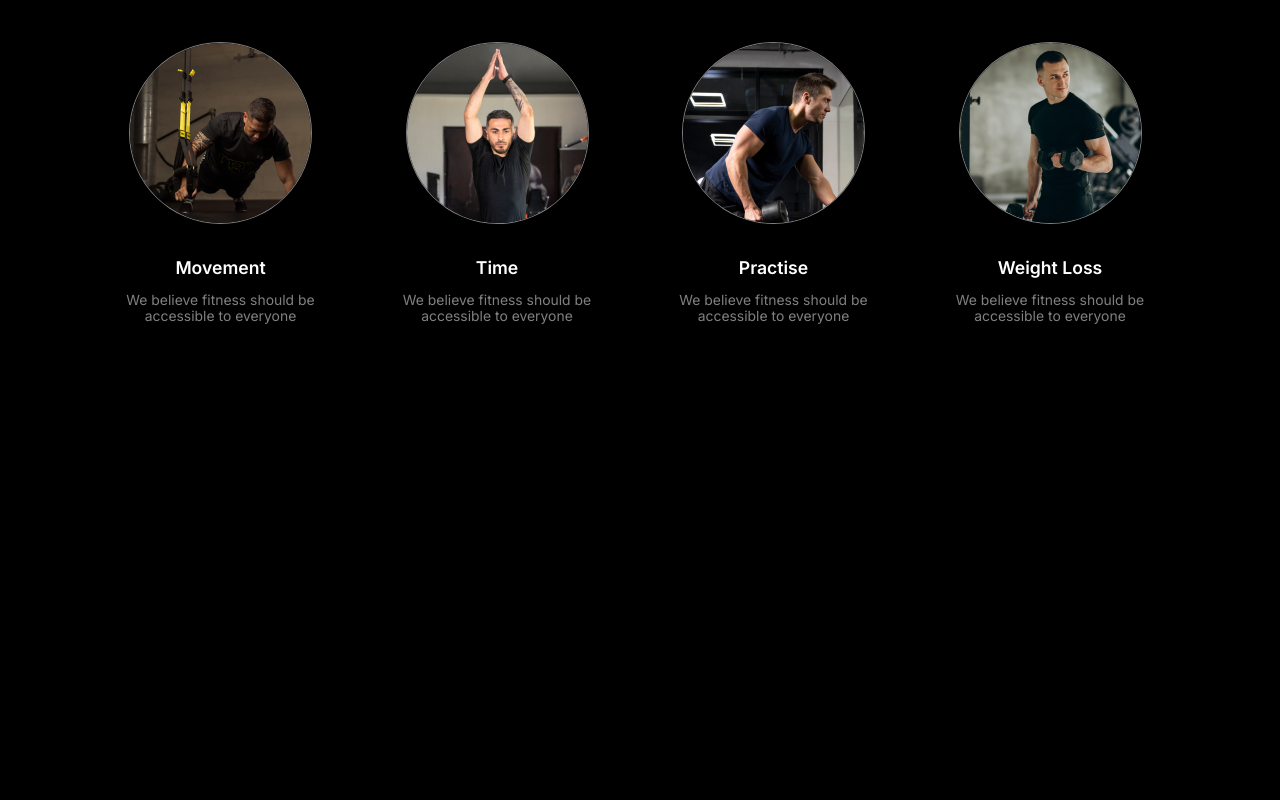
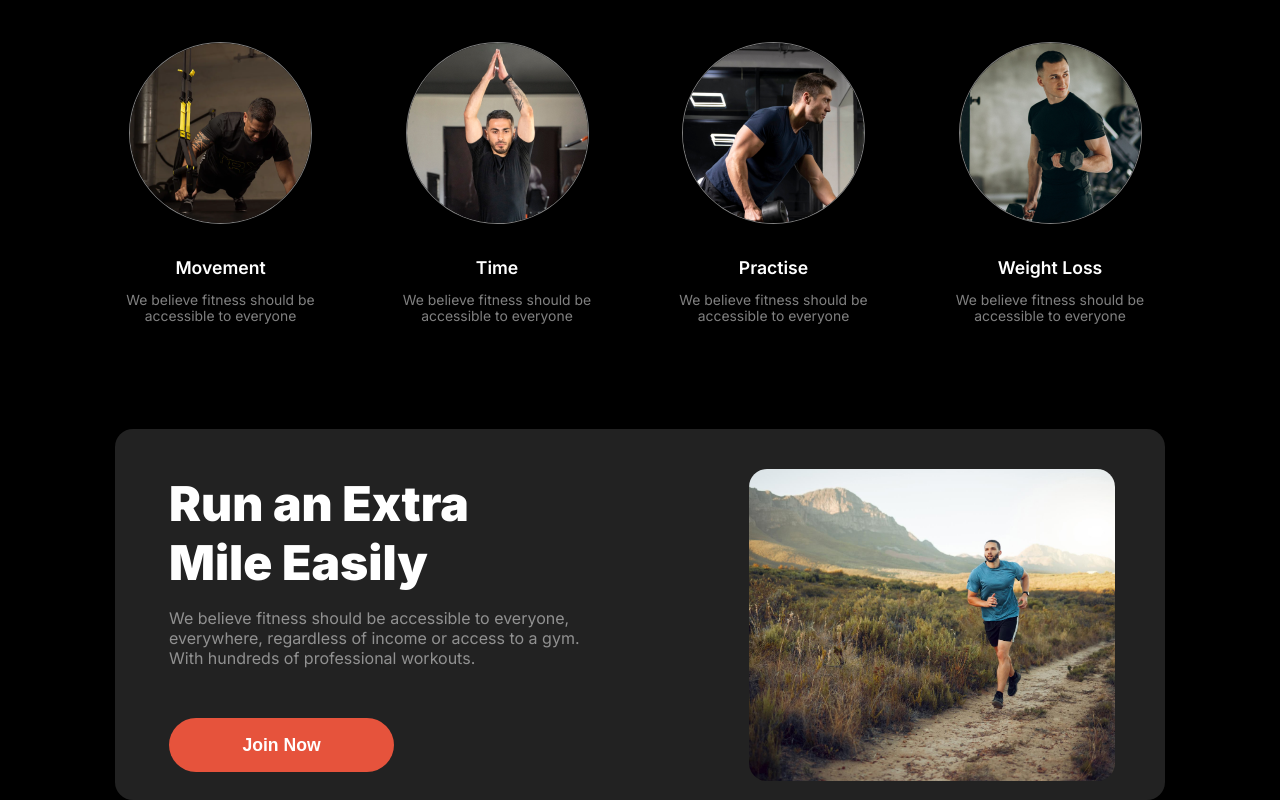
Before and after one commit to alpharabbit9/assignment-2, a plain HTML site: page index.html in a window 1280 px wide. Shown: the part 911-1711 px from the top of the page. Before the commit the page ends 1340 px from the top, so only its background shows below. Drawn offline with Linux system fonts and the light colour scheme.

Commit message:
added run faster section

```diff
--- a/index.html
+++ b/index.html
@@ -81,6 +81,25 @@
             </div>
 
         </section>
+<!-- Section-2 -->
+        <section class="run-fast">
+
+            <div class="run-fast-content">
+                <h3 class="section-title">Run an Extra
+                   <br> Mile Easily</h3>
+                <p class="section-description">We believe fitness should be accessible to everyone, everywhere, regardless of income or access to a gym. With hundreds of professional workouts.</p>
+
+                <button class="btn-primary">Join Now</button>
+
+            </div>
+
+            <div class="run-fast-image">
+
+            </div>
+
+        </section>
+
+
 
     </main>
 
--- a/styles/style.css
+++ b/styles/style.css
@@ -95,7 +95,7 @@
     background: rgb(230, 83, 60);
   }
   .header{
-    background: linear-gradient(180.00deg, rgb(17, 17, 17),rgba(161, 143, 143, 0) 100%);
+    background: linear-gradient(180.00deg, rgb(17, 17, 17),rgba(119, 119, 119, 0) 100%);
   }
 
   /* Banner STyle */
@@ -192,7 +192,6 @@
   .section-description{
 
     color: rgba(255, 255, 255, 0.5);
-    text-align: center;
     margin-bottom: 50px;
   }
   .habit-container{
@@ -217,6 +216,41 @@
   .habit-img{
     border: 1px solid gray;
     border-radius: 50%;
+  }
+
+  /* Run-fast styles |Section-2 */
+
+  .run-fast{
+    width: 1050px;
+    height: 371px;
+    display: flex;
+    justify-content: space-between;
+    margin: 0 auto;
+    border-radius: 18px;
+    background: rgb(34, 34, 34);
+
+  }
+
+  .run-fast-content{
+    width: 443px;
+    height: 290px;
+    text-align: left;
+    /* margin: 41px 54px; */
+    margin: auto 0;
+    margin-left: 54px;
+
+  }
+
+  .run-fast-image{
+    width: 366px;
+    height: 312px;
+    margin-top: 40px;
+    margin-right: 50px;
+    border-radius: 18px;
+    background: url(../images/run.jpg);
+    background-repeat: no-repeat;
+    background-size: cover;
+    background-position: center;
   }
 
 
@@ -291,5 +325,9 @@
       margin-bottom: 36px;
     }
 
+    .run-fast{
+      flex-direction: column;
+    }
+
 
   }
```
